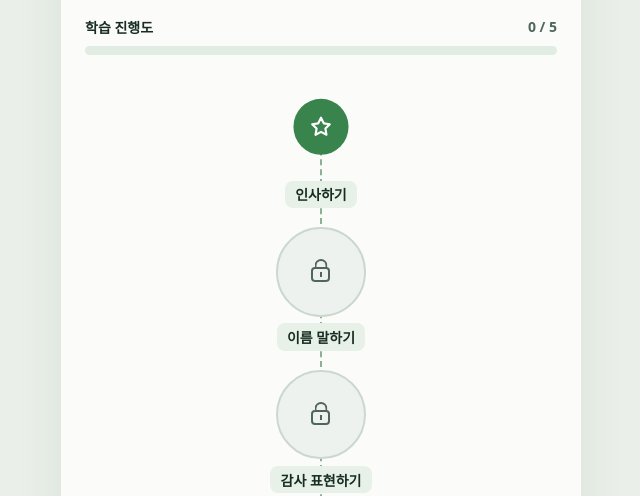
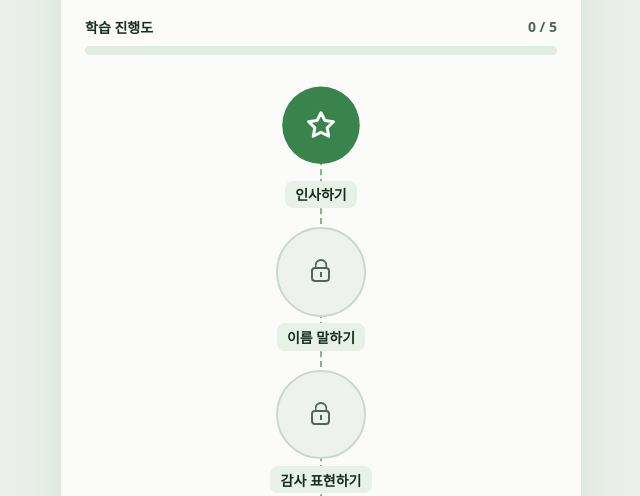
Before and after one commit to Zamalra/EnLang, a plain HTML site: page index.html in a window 1280 px wide. Shown: the part 228-724 px from the top of the page, without its empty margins (319-959 px from the left). Drawn offline with Linux system fonts and the light colour scheme.

Commit message:
Update style.css

```diff
--- a/style.css
+++ b/style.css
@@ -47,7 +47,7 @@ progress::-moz-progress-bar { background: #3d8654; border-radius: 1rem; }
 .lesson[data-state="available"] .disc { background: #2e794a; color: #fff; border-color: #20633c; box-shadow: 0 4px 0 #1d5535; }
 .lesson[data-state="complete"] .disc { background: #d9edda; color: #20633c; border-color: #a8cdb0; }
 .lesson:hover .disc { filter: brightness(.95); }
-.sprite { width: 72%; height: 72%; object-fit: contain; }
+.sprite { width: 100%; height: 100%; object-fit: contain; }
 .lesson-label { max-width: 100%; overflow-wrap: anywhere; padding: .24rem .65rem; border-radius: .5rem; background: #e8f1e7; font-size: .875rem; font-weight: 750; }
 .lock { position: relative; display: inline-block; inline-size: 19px; block-size: 15px; margin-top: 6px; border: 2px solid currentColor; border-radius: 4px; flex: none; }
 .lock::before { content: ""; position: absolute; width: 9px; height: 8px; border: 2px solid currentColor; border-bottom: 0; border-radius: 8px 8px 0 0; left: 50%; bottom: 100%; transform: translateX(-50%); }
```
